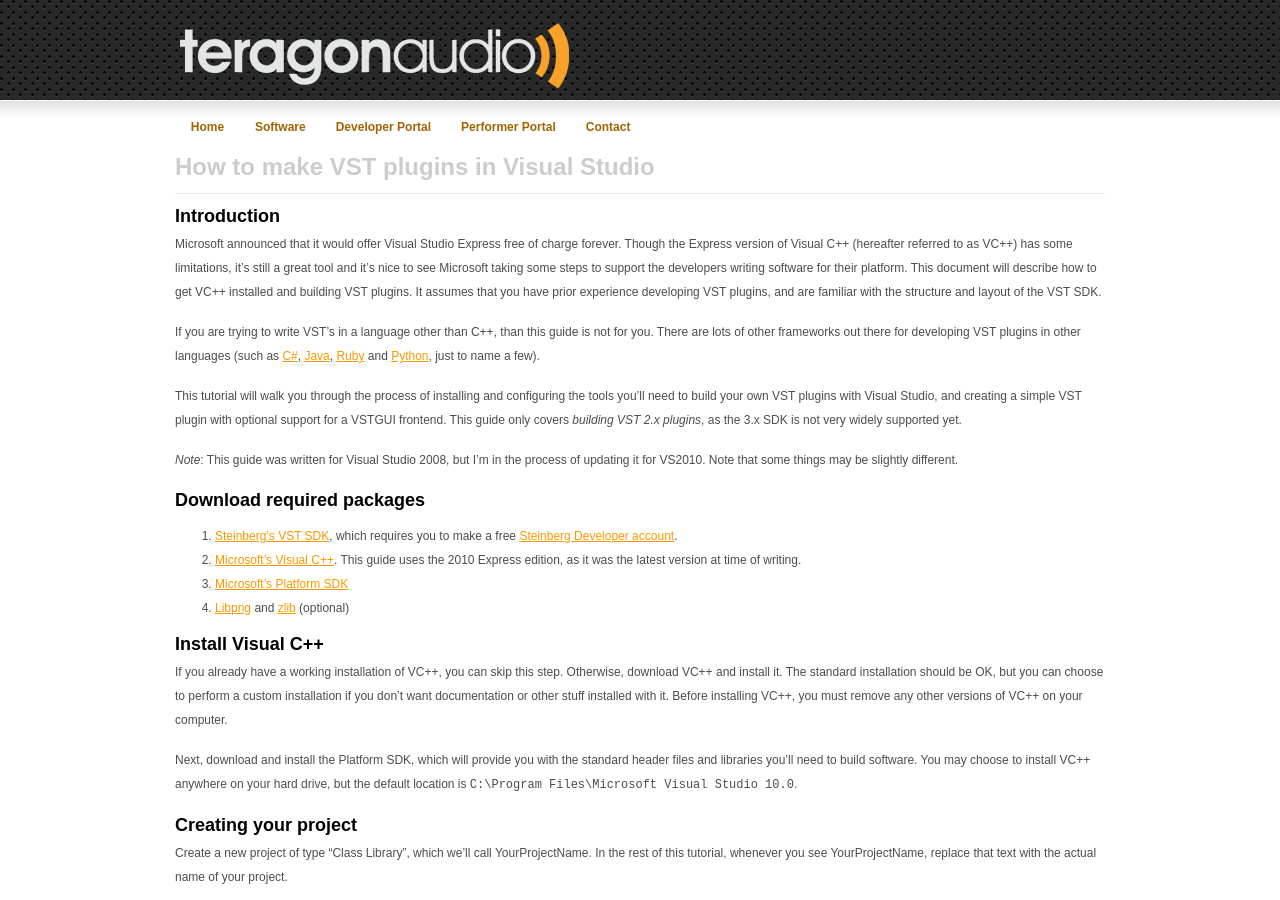
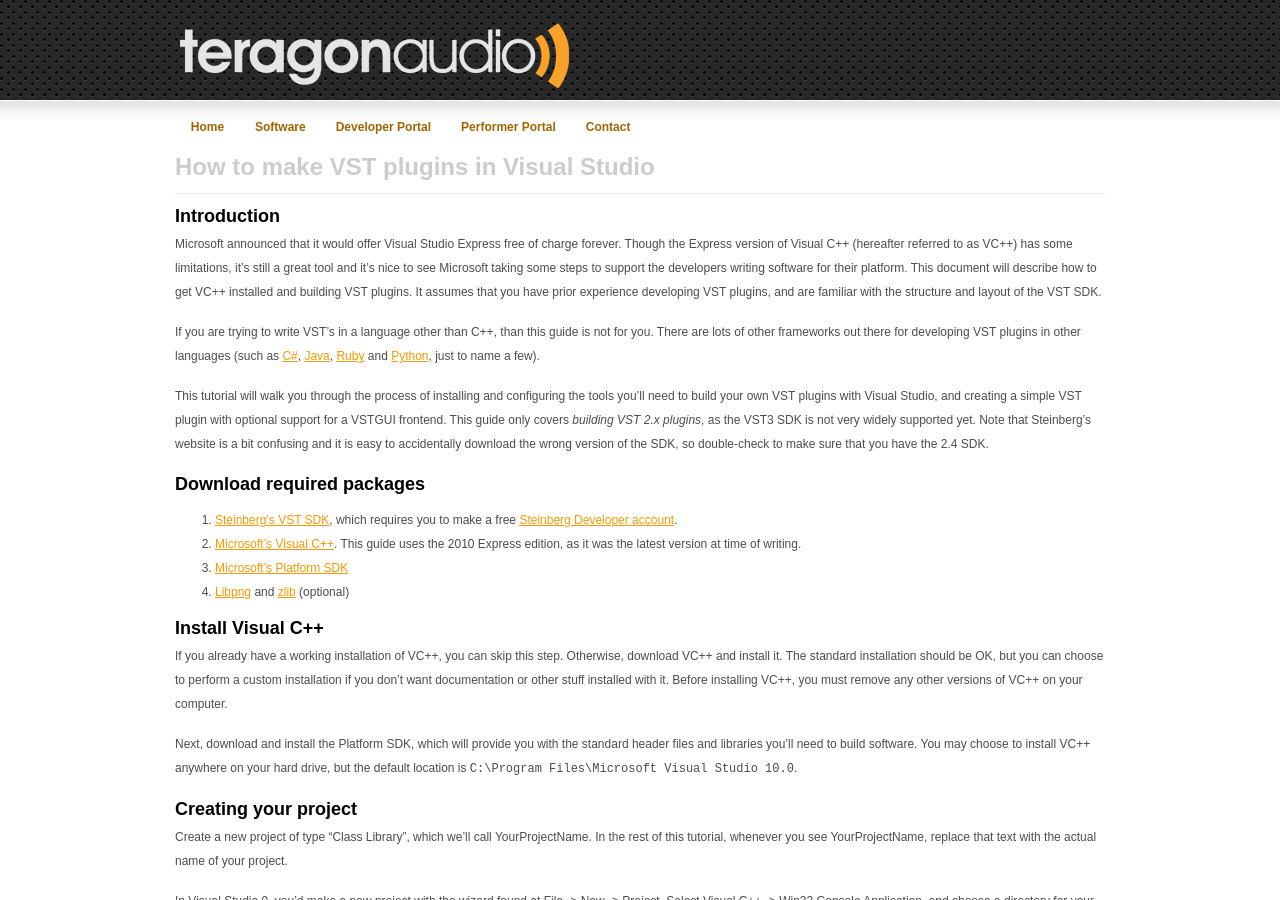
Before and after one commit to teragonaudio/Website, a Jekyll site: the page built from _posts/2010-02-17-How-to-make-VST-plugins-in-Visual-Studio.md, in a window 1280 px wide and 900 px high. Built offline with Jekyll 4.4.1, drawn with Linux system fonts in a browser that asks for light colours.

Commit message:
Update _posts/2010-02-17-How-to-make-VST-plugins-in-Visual-Studio.md

```diff
--- a/_posts/2010-02-17-How-to-make-VST-plugins-in-Visual-Studio.md
+++ b/_posts/2010-02-17-How-to-make-VST-plugins-in-Visual-Studio.md
@@ -25,11 +25,10 @@
 This tutorial will walk you through the process of installing and configuring
 the tools you'll need to build your own VST plugins with Visual Studio, and
 creating a simple VST plugin with optional support for a VSTGUI frontend. This
-guide only covers *building VST 2.x plugins*, as the 3.x SDK is not very widely
-supported yet.
-
-*Note*: This guide was written for Visual Studio 2008, but I'm in the process
-of updating it for VS2010. Note that some things may be slightly different.
+guide only covers *building VST 2.x plugins*, as the VST3 SDK is not very
+widely supported yet. Note that Steinberg's website is a bit confusing and it
+is easy to accidentally download the wrong version of the SDK, so double-check
+to make sure that you have the 2.4 SDK.
 
 
 Download required packages
```
